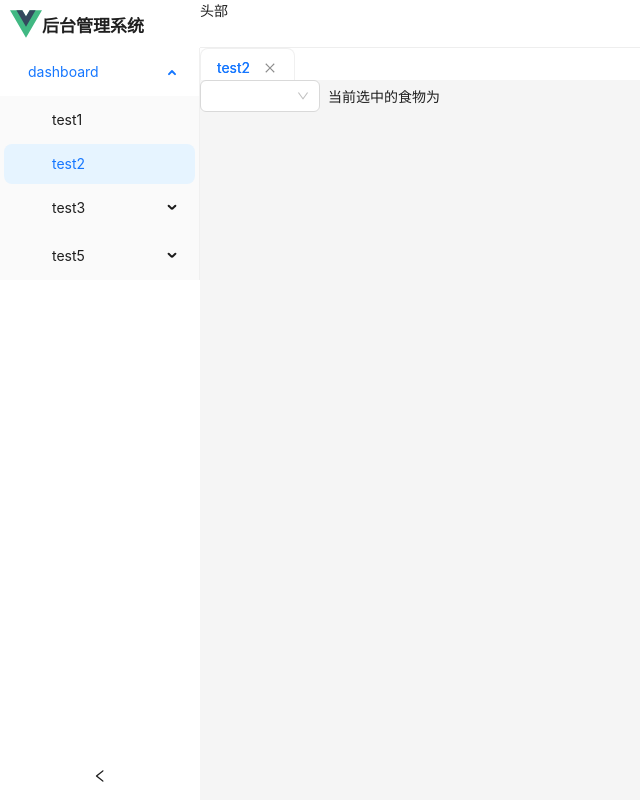
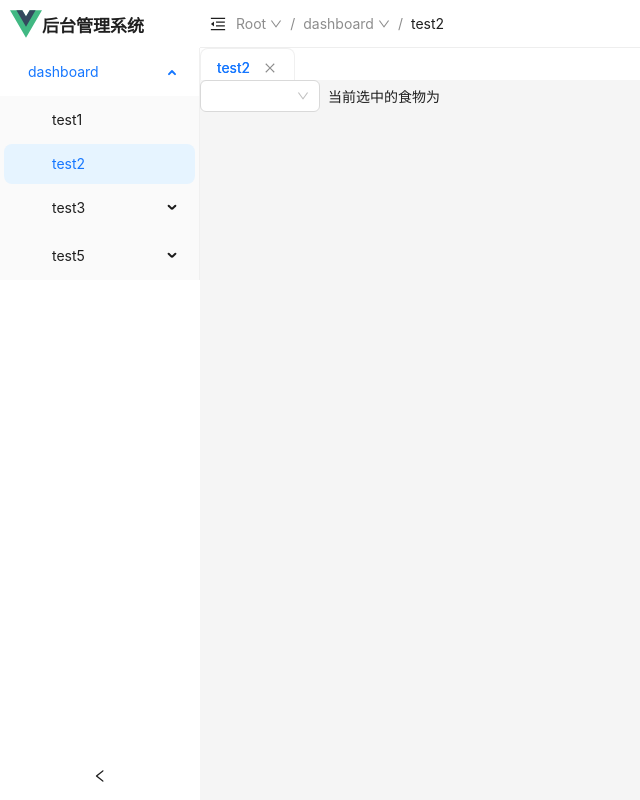
Before and after one commit to 13720502570/vite-project, a Vue app: page /dashboard/test2 in a window 1280 px wide. Shown: the whole page, without its empty margins (0-640 px from the left). Built offline with nearby package versions, Linux system fonts and the light colour scheme.

Commit message:
feat(全局)：添加头部导航

```diff
--- a/components.d.ts
+++ b/components.d.ts
@@ -7,6 +7,7 @@ export {}
 
 declare module 'vue' {
   export interface GlobalComponents {
+    ABreadcrumb: typeof import('ant-design-vue/es')['Breadcrumb']
     AButton: typeof import('ant-design-vue/es')['Button']
     AInput: typeof import('ant-design-vue/es')['Input']
     ALayout: typeof import('ant-design-vue/es')['Layout']
--- a/package.json
+++ b/package.json
@@ -14,6 +14,7 @@
     "format": "prettier --write src/"
   },
   "dependencies": {
+    "@ant-design/icons-vue": "^7.0.1",
     "ant-design-vue": "^4.1.2",
     "less": "^4.2.0",
     "pinia": "^2.1.7",
--- /dev/null
+++ b/src/layout/components/AppSetting.vue
@@ -0,0 +1,23 @@
+<template>
+  <div class="flex items-center">
+    <div @click="toggleMenuStatus" class="text-16px px-10px cursor-pointer">
+      <MenuUnfoldOutlined v-if="collapsed" /> <MenuFoldOutlined v-else />
+    </div>
+    <div>
+      <Breadcrumb />
+    </div>
+    <div class="ml-auto mr-10px">
+      <AppSettings />
+    </div>
+  </div>
+</template>
+
+<script setup lang="ts">
+import { MenuUnfoldOutlined, MenuFoldOutlined } from '@ant-design/icons-vue'
+import Breadcrumb from './Breadcrumb.vue'
+
+const collapsed = defineModel('collapsed')
+const toggleMenuStatus = () => (collapsed.value = !collapsed.value)
+</script>
+
+<style scoped></style>
--- /dev/null
+++ b/src/layout/components/Breadcrumb.vue
@@ -0,0 +1,21 @@
+<template>
+  <div>
+    <a-breadcrumb :routes="currentRoute.matched">
+      <template #itemRender="{ route }">
+        <span v-if="currentRoute.matched.indexOf(route) === currentRoute.matched.length - 1">
+          {{ route.meta.title }}
+        </span>
+        <router-link v-else :to="{ name: route.name }">
+          {{ route.meta.title }}
+        </router-link>
+      </template>
+    </a-breadcrumb>
+  </div>
+</template>
+
+<script setup lang="ts">
+import { useRouter } from 'vue-router'
+const { currentRoute } = useRouter()
+</script>
+
+<style scoped></style>
--- a/src/layout/components/Logo.vue
+++ b/src/layout/components/Logo.vue
@@ -1,5 +1,5 @@
 <template>
-  <div class="h-48px flex items-center pl-10px">
+  <div class="h-48px flex items-center pl-10px" :class="{ 'justify-center': props.collapsed }">
     <img src="@/assets/svg/logo.svg" class="size-32px" />
     <span v-if="!props.collapsed" class="text-17px font-bold">后台管理系统</span>
   </div>
--- a/src/layout/index.vue
+++ b/src/layout/index.vue
@@ -6,8 +6,12 @@
     </a-layout-sider>
     <a-layout>
       <a-layout-header style="height: 80px; background: white; padding: 0; line-height: normal">
-        <div style="border-bottom: 1px solid #eee" class="h-48px">头部</div>
-        <Tabs class="h-32px overflow-y-hidden" />
+        <AppSetting
+          v-model:collapsed="collapsed"
+          style="border-bottom: 1px solid #eee"
+          class="h-48px flex"
+        />
+        <MultipleTabs class="h-32px overflow-y-hidden" />
       </a-layout-header>
       <a-layout-content>
         <router-view v-slot="{ Component }">
@@ -24,7 +28,8 @@
 import { storeToRefs } from 'pinia'
 import Logo from './components/Logo.vue'
 import Menu from './components/Menu.vue'
-import Tabs from './components/Tabs.vue'
+import AppSetting from './components/AppSetting.vue'
+import MultipleTabs from './components/MultipleTabs.vue'
 
 import { computed, ref } from 'vue'
 import { useAppStore } from '@/stores/app'
--- a/src/router/routes/modules/dashboard.ts
+++ b/src/router/routes/modules/dashboard.ts
@@ -3,7 +3,7 @@ import type { AppRouteRecordRaw } from '../type'
 const dashboard: AppRouteRecordRaw = {
   path: '/dashboard',
   name: 'dashboard',
-  redirect: '/dashboard/test1',
+  redirect: { name: 'Test' },
   meta: {
     title: 'dashboard'
   },
@@ -27,14 +27,15 @@ const dashboard: AppRouteRecordRaw = {
     },
     {
       path: 'test3',
-      name: 'test3',
+      name: 'Test3',
+      redirect: { name: 'Test4' },
       meta: {
         title: 'test3'
       },
       children: [
         {
           path: 'test4',
-          name: 'test4',
+          name: 'Test4',
           component: () => import('@/views/dashboard/Test.vue'),
           meta: {
             title: 'test4'
@@ -44,14 +45,15 @@ const dashboard: AppRouteRecordRaw = {
     },
     {
       path: 'test5',
-      name: 'test5',
+      name: 'Test5',
+      redirect: { name: 'Test6' },
       meta: {
         title: 'test5'
       },
       children: [
         {
           path: 'test6',
-          name: 'test6',
+          name: 'Test6',
           component: () => import('@/views/dashboard/Test2.vue'),
           meta: {
             title: 'test6'
```
Also changed, not shown: src/layout/components/MultipleTabs.vue (renamed from src/layout/components/Tabs.vue), 1 other file (tests, documents, lock files or other folders).
